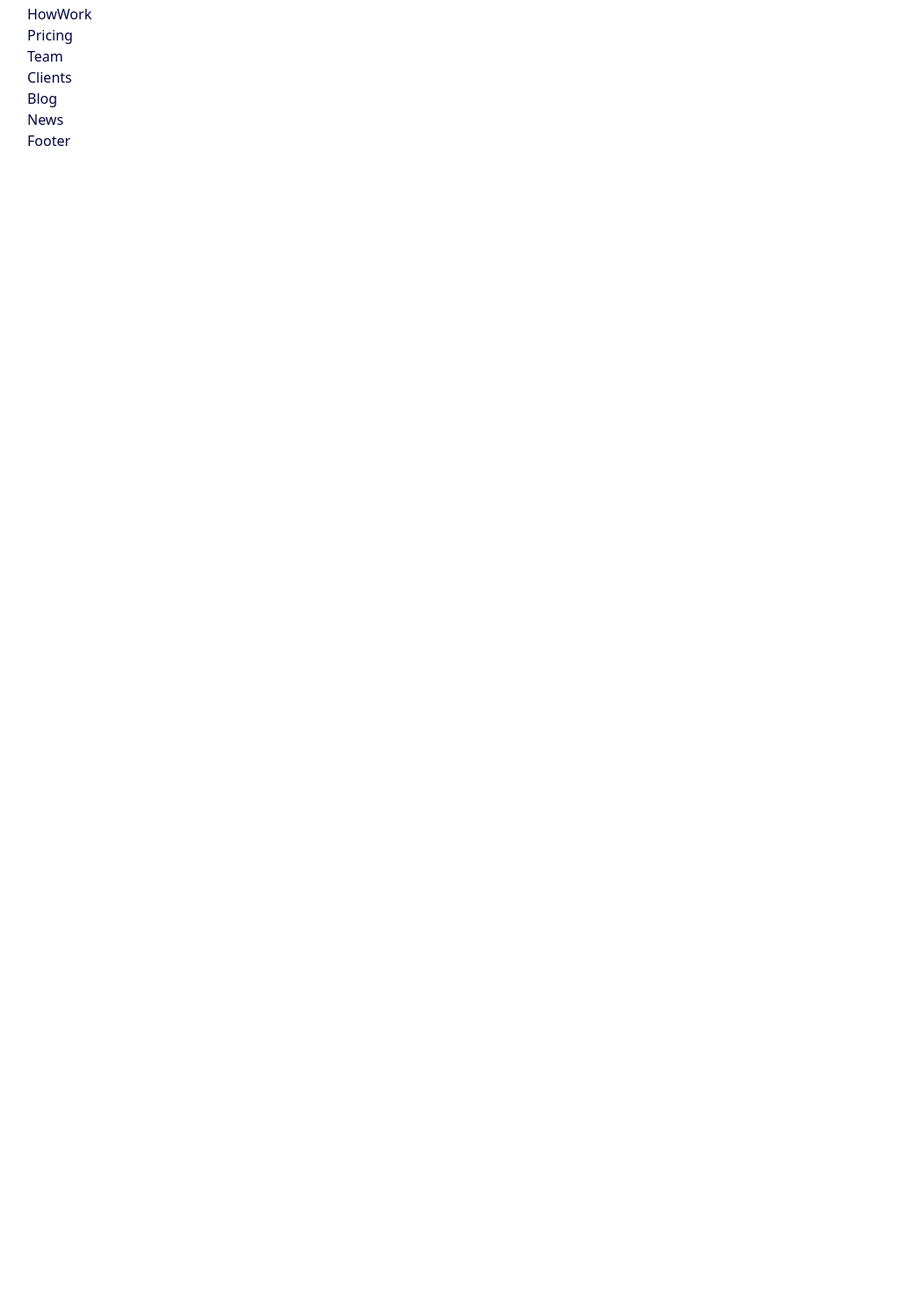
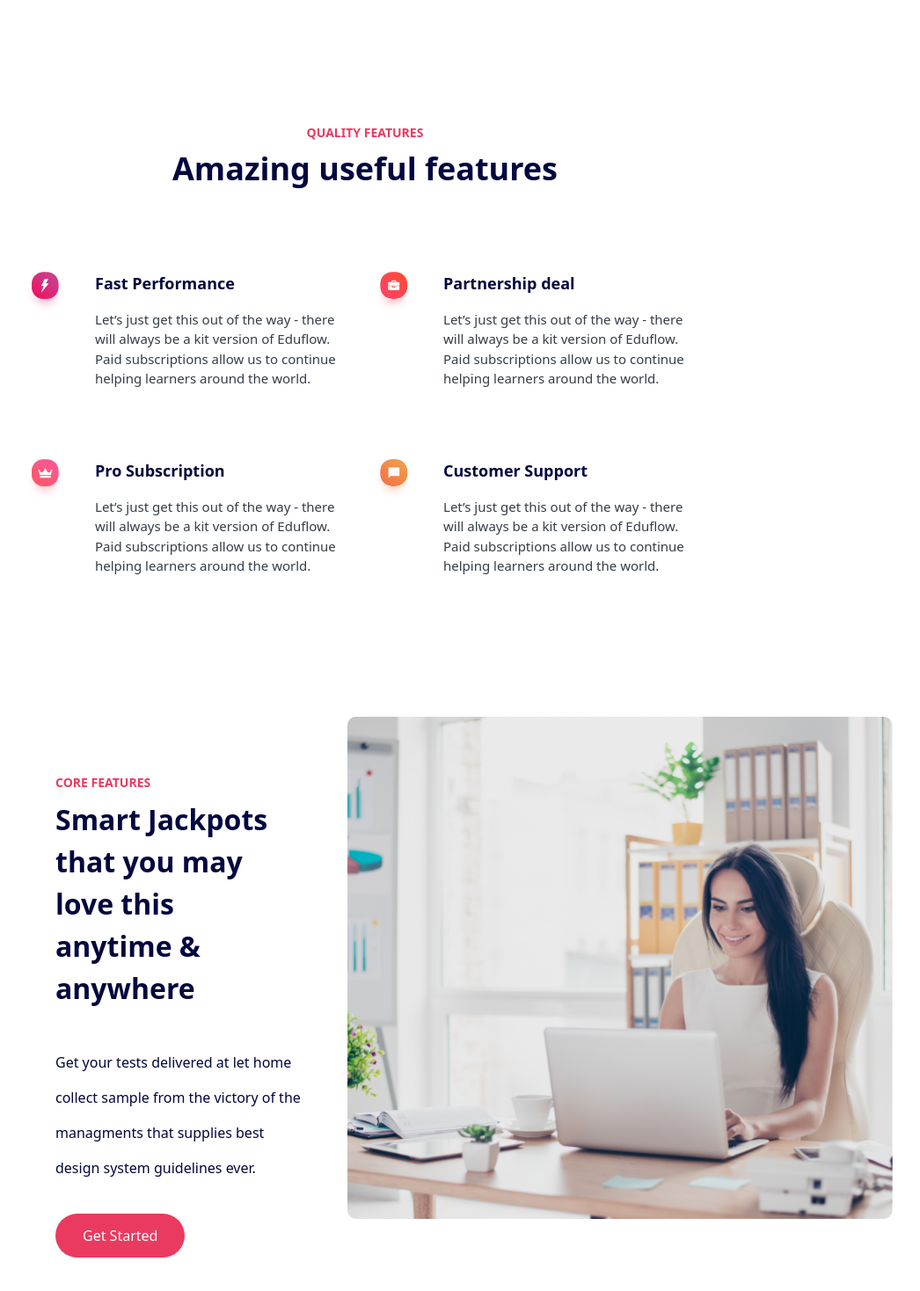
Before and after one commit to ismailcet/Agency-Landing-Page, a React (Create React App) app: page / in a window 1280 px wide. Shown: the part 2379-3847 px from the top of the page at 88% size, without its empty margins (225-1271 px from the left). Before the commit the page ends 2551 px from the top, so only its background shows below. Built offline with nearby package versions, Linux system fonts and the light colour scheme.

Commit message:
AllFeatures and CoreFeatures are added

```diff
--- a/src/Components/AllFeatures.jsx
+++ b/src/Components/AllFeatures.jsx
@@ -1,7 +1,84 @@
 import React from "react";
+import performance from "../assets/feature/performance.svg";
+import support from "../assets/feature/support.svg";
+import partnership from "../assets/feature/partnership.svg";
+import subscription from "../assets/feature/subscription.svg";
 
 const AllFeatures = () => {
-  return <div>AllFeatures</div>;
+  return (
+    <section className="AllFeatures mt-40">
+      <div className="allFeatures-text  text-center ">
+        <p className="allFeatures-info uppercase font-bold text-[14px] text-mainColor mb-1">
+          Quality features
+        </p>
+        <h3 className="allFeatures-title text-[2.25rem] font-bold mb-[5.625rem]">
+          Amazing useful features
+        </h3>
+      </div>
+      <div className="allFeatures-items grid grid-cols-2 gap-y-20 gap-x-6 align-middle justify-items-center">
+        <div className="allFeatures-item flex gap-[2.25rem]">
+          <div className="item-img w-2/5">
+            <img src={performance} alt="Performance" />
+          </div>
+          <div className="item-text">
+            <h4 className="item-title text-[1.125rem] font-bold  mb-4">
+              Fast Performance
+            </h4>
+            <p className="item-info text-pColor text-[15px] font-normal">
+              Let’s just get this out of the way - there will always be a kit
+              version of Eduflow. Paid subscriptions allow us to continue
+              helping learners around the world.
+            </p>
+          </div>
+        </div>
+        <div className="allFeatures-item flex gap-[2.25rem]">
+          <div className="item-img w-2/5">
+            <img src={partnership} alt="Partnership" />
+          </div>
+          <div className="item-text">
+            <h4 className="item-title text-[1.125rem] font-bold mb-4">
+              Partnership deal
+            </h4>
+            <p className="item-info text-pColor text-[15px] font-normal">
+              Let’s just get this out of the way - there will always be a kit
+              version of Eduflow. Paid subscriptions allow us to continue
+              helping learners around the world.
+            </p>
+          </div>
+        </div>
+        <div className="allFeatures-item flex gap-[2.25rem]">
+          <div className="item-img w-2/5">
+            <img src={subscription} alt="Subscription" />
+          </div>
+          <div className="item-text">
+            <h4 className="item-title text-[1.125rem] font-bold mb-4">
+              Pro Subscription
+            </h4>
+            <p className="item-info text-pColor text-[15px] font-normal">
+              Let’s just get this out of the way - there will always be a kit
+              version of Eduflow. Paid subscriptions allow us to continue
+              helping learners around the world.
+            </p>
+          </div>
+        </div>{" "}
+        <div className="allFeatures-item flex gap-[2.25rem]">
+          <div className="item-img w-2/5">
+            <img src={support} alt="Support" />
+          </div>
+          <div className="item-text">
+            <h4 className="item-title text-[1.125rem] font-bold mb-4">
+              Customer Support
+            </h4>
+            <p className="item-info text-pColor text-[15px] font-normal">
+              Let’s just get this out of the way - there will always be a kit
+              version of Eduflow. Paid subscriptions allow us to continue
+              helping learners around the world.
+            </p>
+          </div>
+        </div>
+      </div>
+    </section>
+  );
 };
 
 export default AllFeatures;
--- a/src/Components/CoreFeatures.jsx
+++ b/src/Components/CoreFeatures.jsx
@@ -1,7 +1,34 @@
 import React from "react";
-
+import Pattern2 from "../assets/shape-pattern2.png";
+import WorkImg from "../assets/core-feature.png";
 const CoreFeatures = () => {
-  return <div>CoreFeatures</div>;
+  return (
+    <section className="mt-40 px-8 flex">
+      <div className="leftCore py-16 w-3/5">
+        <p className="core-info uppercase font-semibold text-[14px] text-mainColor mb-2">
+          Core Features
+        </p>
+        <h3 className="core-title text-[2rem] font-bold mb-[2.5rem]">
+          <span className="block">Smart Jackpots</span>
+          <span className="block"> that you may love this</span>
+          <span className="block"> anytime & anywhere</span>
+        </h3>
+        <p className="core-text text-[1rem] font-normal leading-10 mb-8">
+          Get your tests delivered at let home collect sample from the victory
+          of the managments that supplies best design system guidelines ever.
+        </p>
+        <button className="btn text-white">Get Started</button>
+      </div>
+      <div className="rightCore w-3/5 relative">
+        <img
+          src={WorkImg}
+          alt="Core Image"
+          className="xl:coreImg w-max-[620.57px] left-[50px] relative"
+        />
+        <img src={Pattern2} alt="Pattern" className="patternLeft" />
+      </div>
+    </section>
+  );
 };
 
 export default CoreFeatures;
--- a/src/Components/Features.jsx
+++ b/src/Components/Features.jsx
@@ -15,7 +15,7 @@ const Features = () => {
           Meet the feature of product
         </h3>
       </div>
-      <div className="features-items grid grid-cols-4 gap-4 align-middle justify-items-center">
+      <div className="features-items grid grid-cols-4 gap-4 items-center justify-items-center">
         <div className="features-item">
           <div className="item-img">
             <img src={performance} alt="Performance" />
--- a/src/Components/HowWork.jsx
+++ b/src/Components/HowWork.jsx
@@ -1,7 +1,7 @@
 import React from "react";
 
 const HowWork = () => {
-  return <div>HowWork</div>;
+  return <section className="howWork mt-40 w-max[100%]">HowWork</section>;
 };
 
 export default HowWork;
--- a/src/Pages/Home.jsx
+++ b/src/Pages/Home.jsx
@@ -5,6 +5,7 @@ import Clients from "../Components/Clients";
 import Features from "../Components/Features";
 import Footer from "../Components/Footer";
 import Header from "../Components/Header";
+import CoreFeatures from "../Components/CoreFeatures";
 import HowWork from "../Components/HowWork";
 import News from "../Components/News";
 import OurServices from "../Components/OurServices";
@@ -13,11 +14,12 @@ import Team from "../Components/Team";
 
 const Home = () => {
   return (
-    <div className="h-full flex flex-col pt-4 xl:px-[16rem] lg:px-32 font-body text-textColor">
+    <div className="h-full flex flex-col pt-4 xl:px-[16rem] lg:px-32 font-body text-textColor overflow-hidden">
       <Header />
       <Features />
       <OurServices />
       <AllFeatures />
+      <CoreFeatures />
       <HowWork />
       <Pricing />
       <Team />
--- a/src/index.css
+++ b/src/index.css
@@ -53,4 +53,14 @@
     left: -120px;
     width: 65%;
   }
+  .rightCore > .coreImg {
+    max-width: 620.57px;
+  }
+  .rightCore .patternLeft {
+    position: absolute;
+    z-index: -1;
+    top: 35%;
+    right: -45%;
+    width: 80%;
+  }
 }
```
